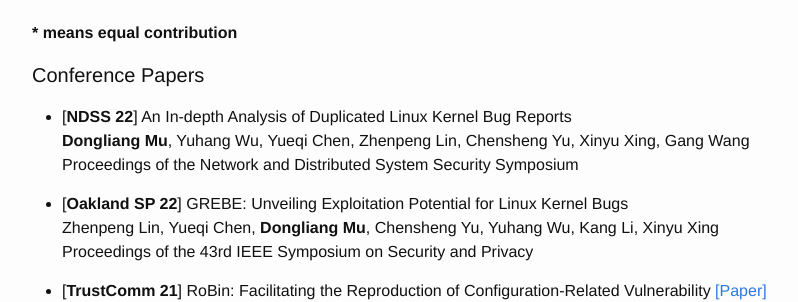
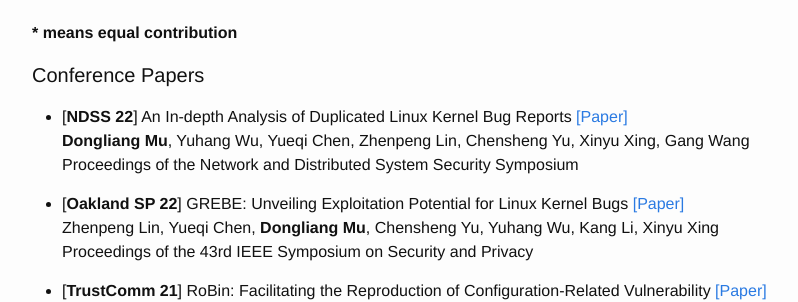
Before and after one commit to mudongliang/mudongliang.github.io, a Jekyll site: the page built from about/about.md, in a window 1280 px wide and 900 px high, scrolled down 1341 px. Shown: the part 152-454 px from the top of the window, without its empty margins (238-1036 px from the left). Built offline with Jekyll 4.4.1, drawn with Linux system fonts in a browser that asks for light colours.

Commit message:
add pdf files for two papers

```diff
--- a/about/about.md
+++ b/about/about.md
@@ -50,11 +50,11 @@
 
 #### Conference Papers
 
-* [**NDSS 22**] An In-depth Analysis of Duplicated Linux Kernel Bug Reports
+* [**NDSS 22**] An In-depth Analysis of Duplicated Linux Kernel Bug Reports [\[Paper\]]({{site.url}}/files/papers/NDSS_deduplication.pdf)
 **Dongliang Mu**, Yuhang Wu, Yueqi Chen, Zhenpeng Lin, Chensheng Yu, Xinyu Xing, Gang Wang
 Proceedings of the Network and Distributed System Security Symposium
 
-* [**Oakland SP 22**] GREBE: Unveiling Exploitation Potential for Linux Kernel Bugs
+* [**Oakland SP 22**] GREBE: Unveiling Exploitation Potential for Linux Kernel Bugs [\[Paper\]]({{site.url}}/files/papers/GREBE.pdf)
 Zhenpeng Lin, Yueqi Chen, **Dongliang Mu**, Chensheng Yu, Yuhang Wu, Kang Li, Xinyu Xing
 Proceedings of the 43rd IEEE Symposium on Security and Privacy
 
```
Also changed, not shown: 2 other files.
